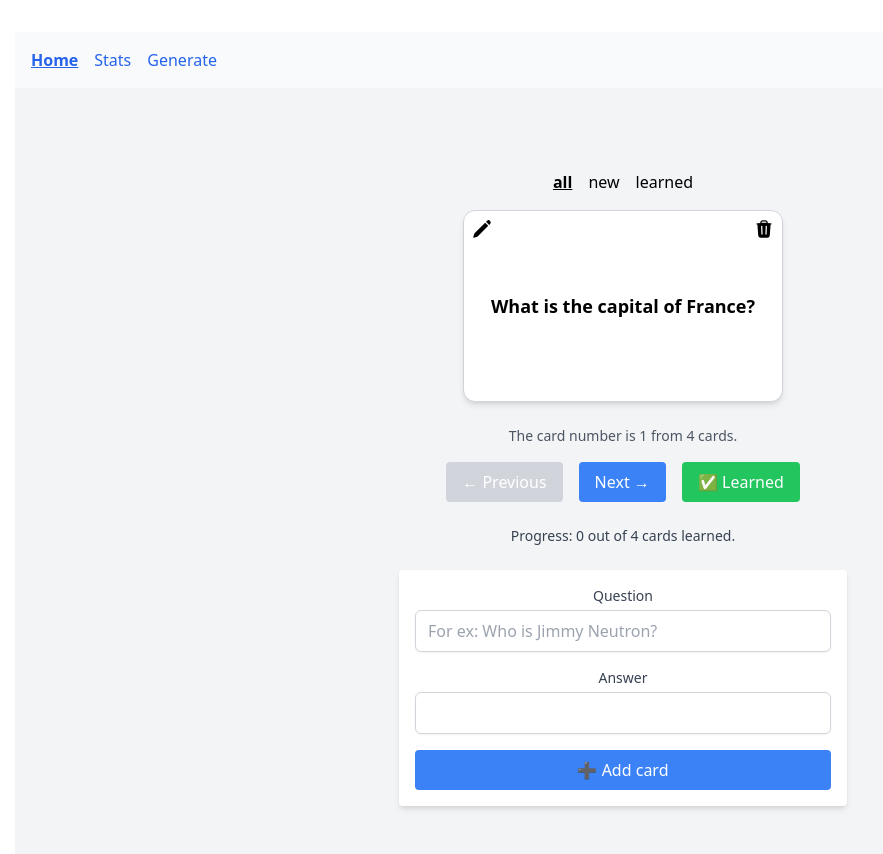
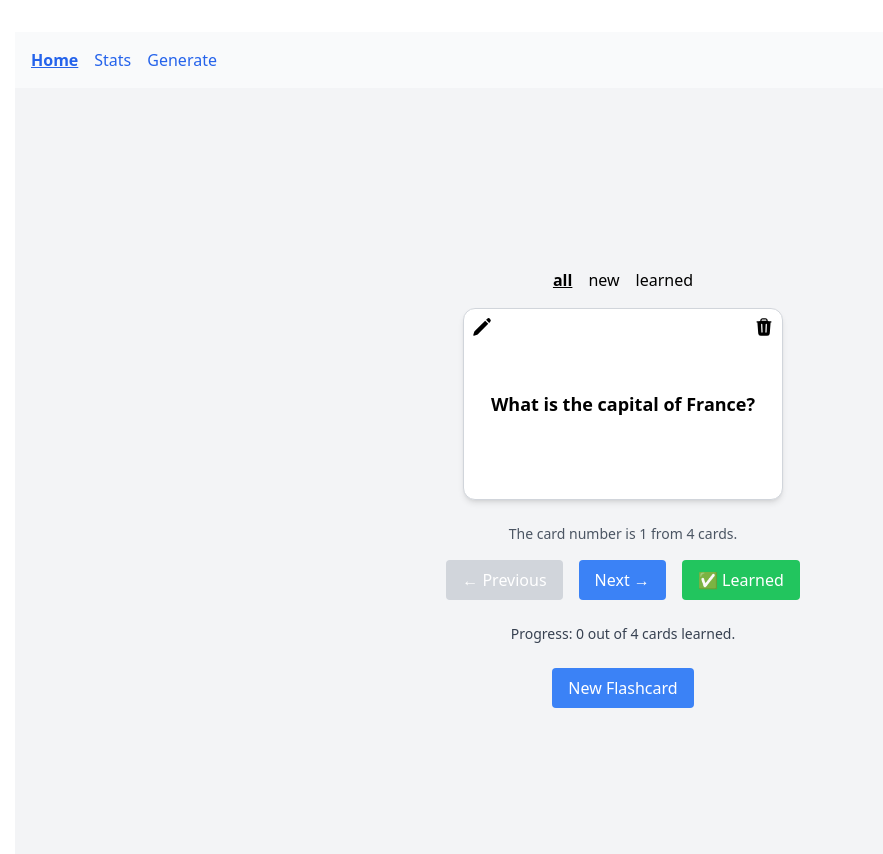
Before and after one commit to 6esterka/flashcards-project, a React (Vite) app: page / in a window 1280 px wide. Shown: the top 854 px of the page, without its empty margins (17-900 px from the left). Built offline with nearby package versions, Linux system fonts and the light colour scheme.

Commit message:
Hidden Addform behind the button

```diff
--- a/src/components/AddFlashcardForm.tsx
+++ b/src/components/AddFlashcardForm.tsx
@@ -2,23 +2,33 @@ import React, { type FormEvent, useState } from "react";
 
 interface AddFlashcardProps {
   onAddFlashcard: (question: string, answer: string) => void;
+  onClose: () => void;
 }
 
-const AddFlashcardForm: React.FC<AddFlashcardProps> = ({ onAddFlashcard }) => {
+const AddFlashcardForm: React.FC<AddFlashcardProps> = ({
+  onAddFlashcard,
+  onClose,
+}) => {
   const [question, setQuestion] = useState("");
   const [answer, setAnswer] = useState("");
   const handleSubmit = (event: FormEvent) => {
     event.preventDefault();
-    const formattedQuestion=question.trim();
-    const formattedAnswer=answer.trim()
-    if(!formattedQuestion||!formattedAnswer) return;
-    onAddFlashcard(formattedQuestion,formattedAnswer);
+    const formattedQuestion = question.trim();
+    const formattedAnswer = answer.trim();
+    if (!formattedQuestion || !formattedAnswer) return;
+    onAddFlashcard(formattedQuestion, formattedAnswer);
     setQuestion("");
     setAnswer("");
+    onClose();
   };
 
   return (
+    <div
+      className="fixed inset-0 bg-black bg-opacity-40 flex items-center justify-center z-50"
+      onClick={onClose}
+    >
       <form
+        onClick={(e) => e.stopPropagation()}
         onSubmit={handleSubmit}
         className="w-full max-w-md bg-white p-4 rounded shadow-md space-y-4 mt-6"
       >
@@ -54,6 +64,7 @@ const AddFlashcardForm: React.FC<AddFlashcardProps> = ({ onAddFlashcard }) => {
           ➕ Add card
         </button>
       </form>
+    </div>
   );
 };
 
--- /dev/null
+++ b/src/components/CreateFlashcardButton.tsx
@@ -0,0 +1,22 @@
+
+
+interface CreateFlashcardButtonProps {
+    readonly onCreate: () => void;
+}
+
+function CreateFlashcardButton({ onCreate }: CreateFlashcardButtonProps) {
+    const onAddButtonClickHandler= (event: React.MouseEvent<HTMLButtonElement>) => {
+        event.preventDefault();
+        onCreate();
+    };
+    return (
+        <button
+            className="bg-blue-500 text-white px-4 py-2 rounded hover:bg-blue-600 mt-6"
+            onClick={onAddButtonClickHandler}
+        >
+            New Flashcard
+        </button>
+    );
+}
+
+export default CreateFlashcardButton;
--- a/src/components/FilterButtons.tsx
+++ b/src/components/FilterButtons.tsx
@@ -5,7 +5,7 @@ interface FilterButtonsProps {
   onFilterChange: (filter: FilterOption) => void;
 }
 
-function FilterButtons({ currentFilter, onFilterChange }: FilterButtonsProps) {
+function FilterButtons({ currentFilter, onFilterChange }: Readonly<FilterButtonsProps>) {
   return (
     <div className="mb-4 flex gap-4">
       {Object.values(FilterOption).map((option) => (
--- a/src/hooks/useFlashcards.ts
+++ b/src/hooks/useFlashcards.ts
@@ -38,6 +38,7 @@ export function useFlashcards() {
   const [pendingDeleteId, setPendingDeleteId] = useState<string | null>(null);
   const [editingCardId, setEditingCardId] = useState<string | null>(null);
   const [filter, setFilter] = useState<FilterOption>(FilterOption.All);
+  const [isAddFlashcardFormOpen, setIsAddFlashcardFormOpen] = useState(false);
   const filteredFlashcards = cards.filter((card: Flashcard) => {
     if (filter === FilterOption.All) return true;
     if (filter === FilterOption.Learned) return card.isLearned;
@@ -162,5 +163,7 @@ export function useFlashcards() {
     cardToEdit,
     filter,
     setFilter,
+    isAddFlashcardFormOpen,
+    setIsAddFlashcardFormOpen,
   };
 }
--- a/src/pages/Home.tsx
+++ b/src/pages/Home.tsx
@@ -9,6 +9,7 @@ import NoFlashcardIndicator from "../components/NoFlashcardComponent";
 import EditFlashcardModal from "../components/EditFlashcardModal";
 import type { Flashcard } from "../types/flashcard";
 import FilterButtons from "../components/FilterButtons";
+import CreateFlashcardButton from "../components/CreateFlashcardButton";
 
 function Home() {
   const {
@@ -27,7 +28,9 @@ function Home() {
     updateCard,
     cardToEdit,
     filter,
-    setFilter
+    setFilter,
+    isAddFlashcardFormOpen,
+    setIsAddFlashcardFormOpen,
   } = useFlashcards();
   if (loading) {
     return (
@@ -39,7 +42,7 @@ function Home() {
 
   return (
     <div className="min-h-screen bg-gray-100 flex flex-col items-center justify-center">
-        <FilterButtons onFilterChange={setFilter} currentFilter={filter}/>
+      <FilterButtons onFilterChange={setFilter} currentFilter={filter} />
       {filteredFlashcards.length === 0 ? (
         <NoFlashcardIndicator />
       ) : (
@@ -58,13 +61,19 @@ function Home() {
         onMarkAsLearned={markAsLearnedHandler}
       />
       <ProgressStats cards={filteredFlashcards} />
-      <AddFlashcardForm onAddFlashcard={addCard} />
+      <CreateFlashcardButton onCreate={() => setIsAddFlashcardFormOpen(true)} />
+      {isAddFlashcardFormOpen && (
+        <AddFlashcardForm
+          onAddFlashcard={addCard}
+          onClose={() => setIsAddFlashcardFormOpen(false)}
+        />
+      )}
       {editingCardId && (
         <EditFlashcardModal
           onClose={() => setEditingCardId(null)}
           editFlashcard={cardToEdit!}
-          onSave={(id:string,updatedFields:Partial<Flashcard>)=>{
-            updateCard(id,updatedFields);
+          onSave={(id: string, updatedFields: Partial<Flashcard>) => {
+            updateCard(id, updatedFields);
             setEditingCardId(null);
           }}
         />
```
Lines whose indentation alone changed are shown as unchanged.
